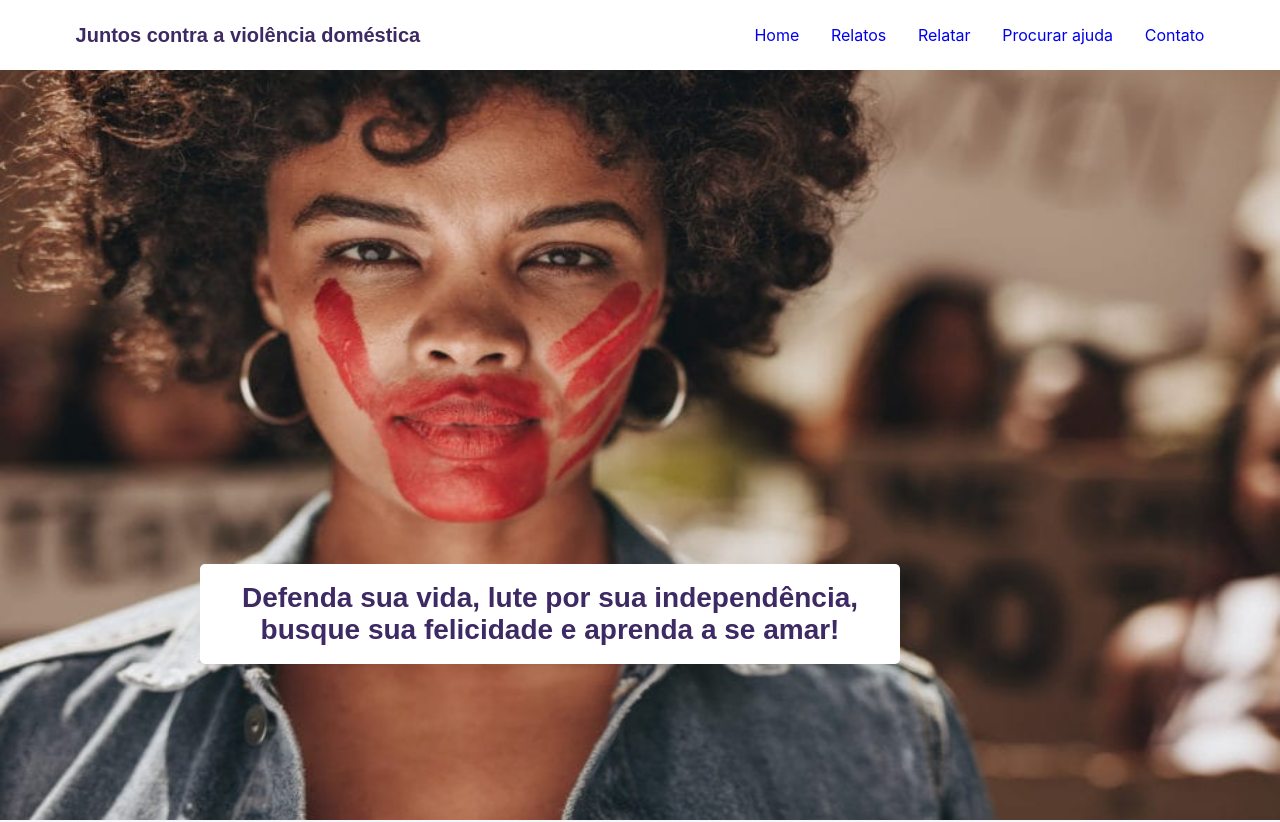
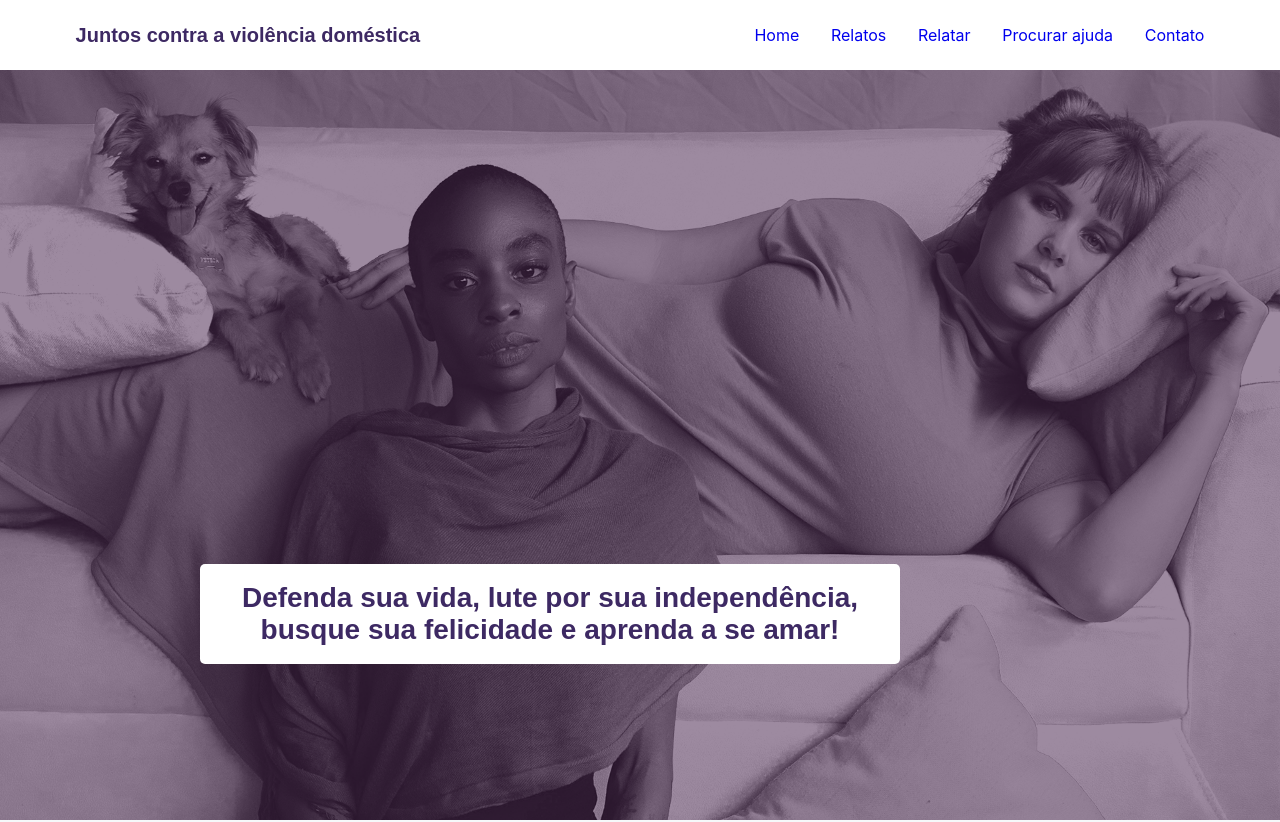
Before and after one commit to uniamerica/CMDM-front, a React (Create React App) app: page / in a window 1280 px wide. Shown: the top 822 px of the page. Built offline with nearby package versions, Linux system fonts and the light colour scheme.

Commit message:
home img change

```diff
--- a/public/index.html
+++ b/public/index.html
@@ -13,7 +13,7 @@
 
     <link rel="manifest" href="%PUBLIC_URL%/manifest.json" />
 
-    <title>Projeto React</title>
+    <title>CMDM</title>
   </head>
   <body>
     <noscript>You need to enable JavaScript to run this app.</noscript>
--- a/src/components/Home/ImgHome.jsx
+++ b/src/components/Home/ImgHome.jsx
@@ -6,7 +6,7 @@ import '../Home/ImgHome.css';
 function ImgHome(){
     return(
         <div className="home_img">
-            <img src={require("../../img/img1.jpg")} alt="Home page imagem"></img>
+            <img src={require("../../img/HomeBackground.png")} alt="Home page imagem"></img>
             <div className="effect_phase">
                 <a>Defenda sua vida, lute por sua independência, busque sua felicidade e aprenda a se amar!</a>
             </div>
```
Also changed, not shown: src/img/HomeBackground.png (added), src/img/logo.png (added).
